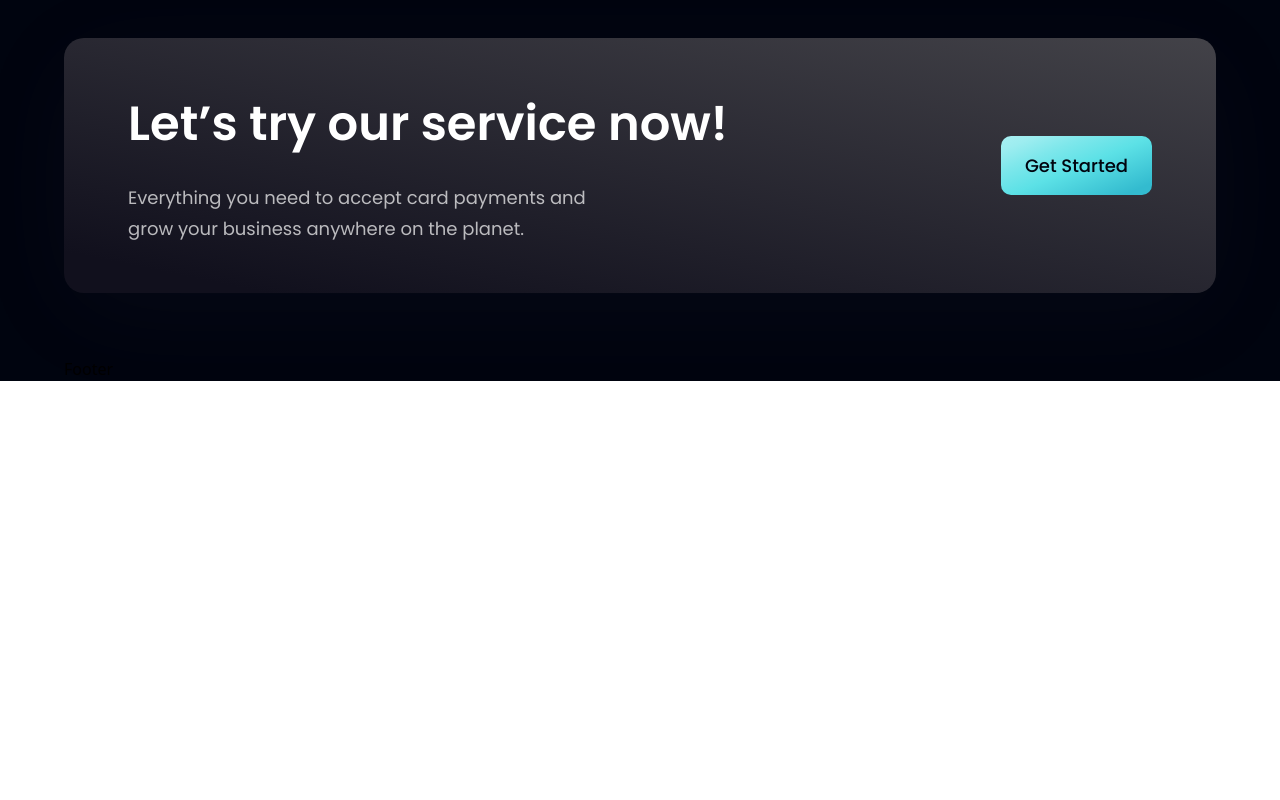
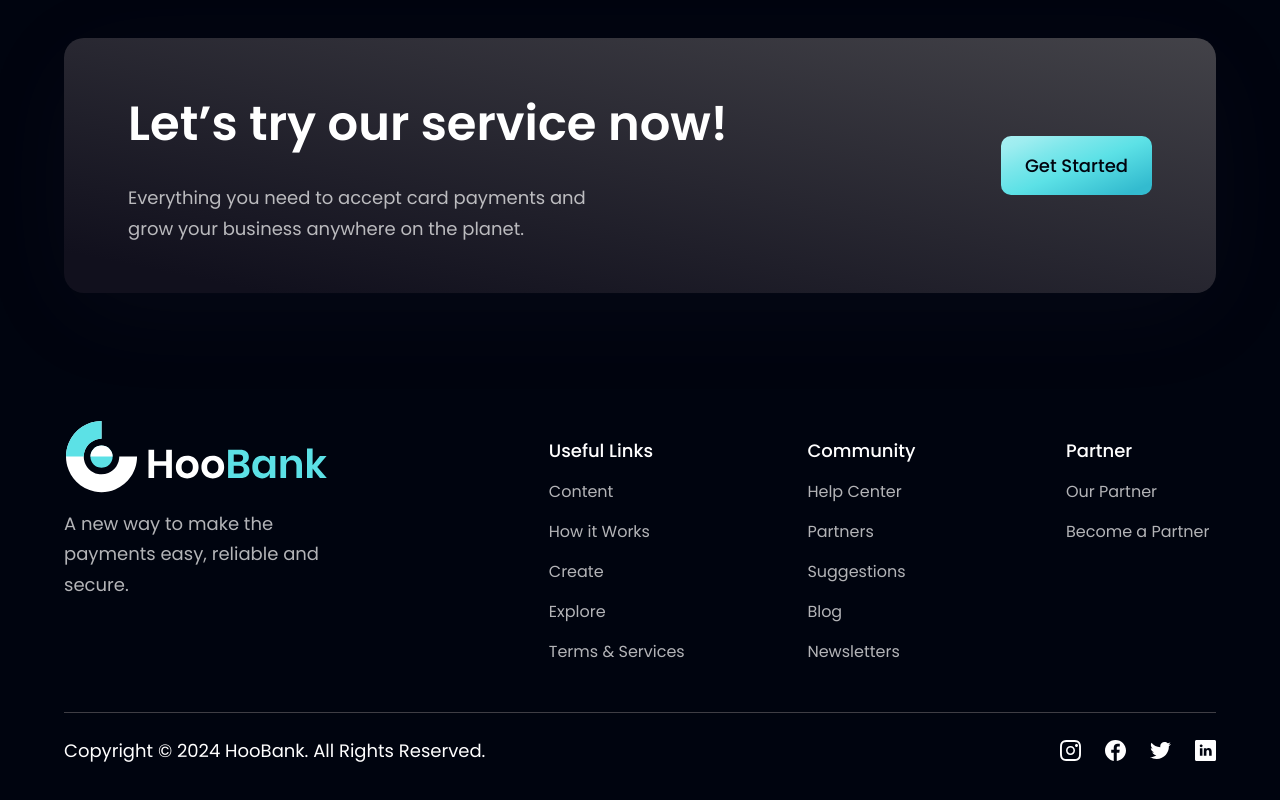
Before and after one commit to xjwllmsx/bank_modern_app, a React (Vite) app: page / in a window 1280 px wide. Shown: the part 4106-4906 px from the top of the page. Before the commit the page ends 4487 px from the top, so only its background shows below. Built offline with nearby package versions, Linux system fonts and the light colour scheme.

Commit message:
Complete Footer component

```diff
--- a/src/components/Footer.jsx
+++ b/src/components/Footer.jsx
@@ -1,9 +1,58 @@
-import React from 'react'
+import styles from "../style";
+import { logo } from "../assets";
+import { footerLinks, socialMedia } from "../constants";
 
-const Footer = () => {
-  return (
-    <div>Footer</div>
-  )
-}
+const Footer = () => (
+  <section className={`${styles.flexCenter} ${styles.paddingY} flex-col`}>
+    <div className={`${styles.flexStart} md:flex-row flex-col mb-8 w-full`}>
+      <div className="flex-1 flex flex-col justify-start mr-10">
+        <img
+          src={logo}
+          alt="hoobank"
+          className="w-[266px] h-[72px] object-contain"
+        />
+        <p className={`${styles.paragraph} mt-4 max-w-[300px]`}>
+          A new way to make the payments easy, reliable and secure.
+        </p>
+      </div>
+      <div className="flex-[1.5] w-full flex flex-row justify-between flex-wrap md:mt-0 mt-10">
+        {footerLinks.map((footerLink) => (
+          <div
+            key={footerLink.key}
+            className="flex flex-col my-0 my-4 min-w-[150px]"
+          >
+            <h4 className="font-poppins font-medium text-[18px] leading-[27px] text-white">
+              {footerLink.title}
+            </h4>
+            <ul className="list-none mt-4">
+              {footerLink.links.map((link, index) => (
+                <li
+                  key={link.name}
+                  className={`font-poppins font-normal text-[16px] leading-[24px] text-dimWhite hover:text-secondary cursor-pointer ${
+                    index !== footerLink.links.length - 1 ? "mb-4" : "mb-0"
+                  }`}
+                >
+                  {link.name}
+                </li>
+              ))}
+            </ul>
+          </div>
+        ))}
+      </div>
+    </div>
 
-export default Footer
+    <div className="w-full flex justify-between items-center md:flex-row flex-col pt-6 border-t-[1px] border-t-[#3f3e45]">
+      <p className="font-poppins font-normal text-center text-[18px] leading-[27px] text-white">
+        Copyright &copy; {new Date().getFullYear()} HooBank. All Rights
+        Reserved.
+      </p>
+      <div className="flex flex-row md:mt-0 mt-6">
+        {socialMedia.map((social, index) => (
+          <img key={social.id} src={social.icon} alt={social.id} className={`w-[21px] h-[21px] object-contain cursor-pointer ${index !== socialMedia.length -1 ? 'mr-6' : 'mr-0'}`} />
+        ))}
+      </div>
+    </div>
+  </section>
+);
+
+export default Footer;
```
